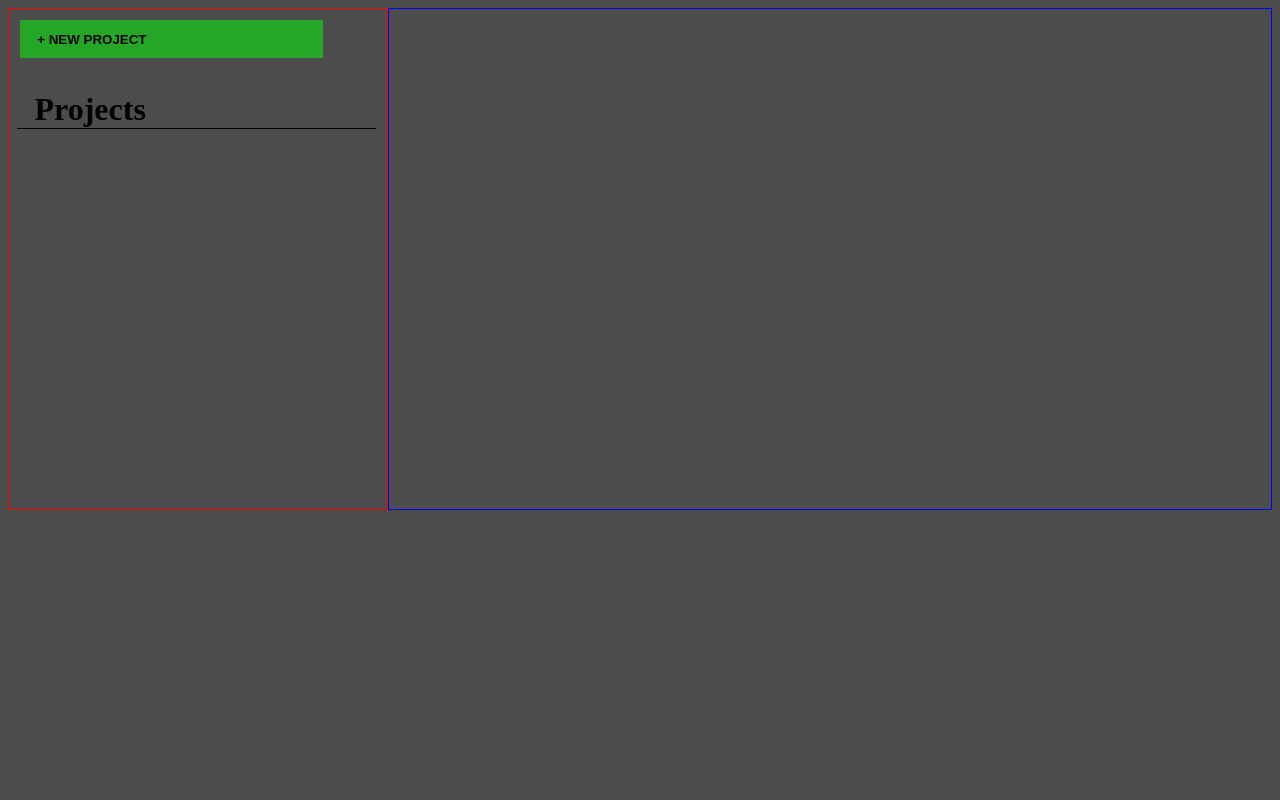
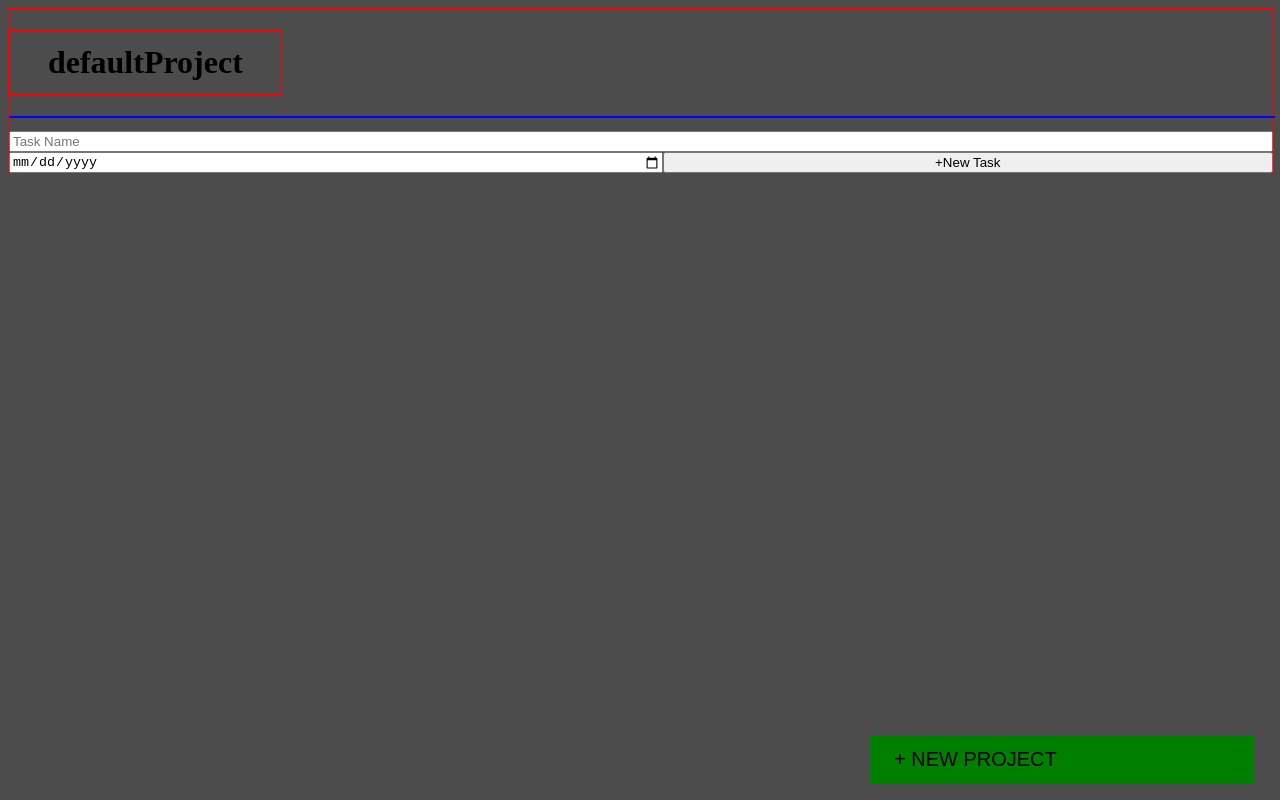
Before and after one commit to Maii0407/checklist, a website built with webpack: page dist/index.html in a window 1280 px wide. Built offline with nearby package versions, Linux system fonts and the light colour scheme.

Commit message:
i dont even remeber what im doing. i dont even know what im doing

```diff
--- a/src/DOMstuff.js
+++ b/src/DOMstuff.js
@@ -1,61 +1,102 @@
 
 const DOMstuff = (function(){
+
 //private
-    const _makeContentWrapper = function(){
-        const container = document.getElementById('container');
-        const contentWrapper = document.createElement('div');
-        contentWrapper.classList.add('mainContent-wrapper');
-        container.appendChild(contentWrapper);
+    const _makeChecklistContainer = function(){
+        const checklistContainer = document.createElement('div');
+        checklistContainer.classList.add('checklist-container');
+        document.getElementById('container').appendChild(checklistContainer);
 
-        return contentWrapper;
+        return checklistContainer;
     };
 
-    const _makeProjectSection = function(){
-        const projectSelection = document.createElement('div');
-        projectSelection.classList.add('project-section');
-        document.querySelector('.mainContent-wrapper').appendChild(projectSelection);
+    const _makeHeaderContainer = function(){
+        const headerContainer = document.createElement('div');
+        headerContainer.classList.add('header-container');
+        document.querySelector('.checklist-container').appendChild(headerContainer);
 
-        return projectSelection;
+        return headerContainer;
     };
 
-    const _makeTaskSection = function(){
-        const taskSection = document.createElement('div');
-        taskSection.classList.add('task-section');
-        document.querySelector('.mainContent-wrapper').appendChild(taskSection);
+    const _makeHeader = function(name){
+        const header = document.createElement('h1');
+        header.innerText = name;
+        document.querySelector('.header-container').appendChild(header);
 
-        return taskSection;
+        return header;
     };
 
-    const _makeProjectSectionHeader = function(){
-        const projectSectionHeader = document.createElement('h1');
-        projectSectionHeader.innerText = `Projects`;
-        document.querySelector('.project-section').appendChild(projectSectionHeader);
+    const _makeTaskContainer = function(){
+        const taskContainer = document.createElement('div');
+        taskContainer.classList.add('task-container');
+        document.querySelector('.checklist-container').appendChild(taskContainer);
 
-        return projectSectionHeader;
+        return taskContainer;
     };
 
-    const _makeCreateProjectBtn = function(){
-        const createProjectBtn = document.createElement('button');
-        createProjectBtn.classList.add('createProject-btn');
-        createProjectBtn.innerText = ` + NEW PROJECT`;
-        document.querySelector('.project-section').appendChild(createProjectBtn);
+    const _makeFormContainer = function(){
+        const formContainer = document.createElement('form');
+        formContainer.classList.add('form-container');
+        document.querySelector('.checklist-container').appendChild(formContainer);
 
-        return createProjectBtn;
+        return formContainer;
+    };
+
+    const _makeTaskInput = function(){
+        const taskInput = document.createElement('input');
+        taskInput.setAttribute('type', 'text');
+        taskInput.classList.add('task-input');
+        taskInput.placeholder = `Task Name`;
+        document.querySelector('.form-container').appendChild(taskInput);
+
+        return taskInput;
+    };
+
+    const _makeDateInput = function(){
+        const dateInput = document.createElement('input');
+        dateInput.setAttribute('type', 'date');
+        dateInput.classList.add('date-input');
+        document.querySelector('.form-container').appendChild(dateInput);
+
+        return dateInput;
+    };
+
+    const _makeFormButton = function(){
+        const formBtn = document.createElement('button');
+        formBtn.innerText = `+New Task`;
+        document.querySelector('.form-container').appendChild(formBtn);
+
+        return formBtn;
+    };
+
+    const _makeProjectBtn = function(){
+        const newProject = document.createElement('button');
+        newProject.classList.add('newProject-btn');
+        newProject.innerText = `+ NEW PROJECT`;
+        document.getElementById('container').appendChild(newProject);
+
+        return newProject;
     };
 
 //public
-    const makeSkeleton = function(){
-        _makeContentWrapper();
-        _makeProjectSection();
-        _makeTaskSection();
-        _makeCreateProjectBtn();
-        _makeProjectSectionHeader();
+    const makeProject = function(name){
+        _makeChecklistContainer();
+        _makeHeaderContainer();
+        _makeHeader(name);
+        _makeTaskContainer();
+        _makeFormContainer();
+        _makeTaskInput();
+        _makeDateInput();
+        _makeFormButton();
     };
 
+    const makeProjectBtn = function(){
+        _makeProjectBtn();
+    };
 
-
-    return{
-        makeSkeleton,
+    return {
+        makeProject,
+        makeProjectBtn,
     };
 
 })();
--- a/src/index.js
+++ b/src/index.js
@@ -2,8 +2,28 @@ import './style.css';
 import { DOMstuff } from "./DOMstuff";
 import { Project } from './project';
 
-const Checklist = (function(){
-    DOMstuff.makeSkeleton();
+const CheckList = (function(){
+    DOMstuff.makeProjectBtn();
+    Project.ProjectList;
 
-    Project.logThis();
+//private
+    const _makeProject = function(){
+        for(let obj of Project.ProjectList){
+            DOMstuff.makeProject(obj.name);
+        }
+    };
+//public
+    const makeProject = function(){
+        _makeProject();
+    };
+
+    makeProject();
+
+    document.querySelector('.newProject-btn').addEventListener('click', function(){
+        newProjectName = prompt(`What is the name of the new project?`);
+
+        const newProjectName = new Project.myProject(`${newProjectName}`);
+        Project.ProjectList.push(newProjectName);
+        makeProject();
+    })
 })();
--- a/src/project.js
+++ b/src/project.js
@@ -1,13 +1,20 @@
 
 const Project = (function(){
+    const ProjectList = [];
+
     class myProject {
         constructor(name,taskList){
             this.name = name;
-            this.taskList = [];
+            taskList= [];
         }
-    }
+    };
 
-    return{
+    const defaultProject = new myProject('defaultProject');
+    ProjectList.push(defaultProject);
+
+    return {
+        ProjectList,
+        myProject,
     };
 })();
 
--- a/src/style.css
+++ b/src/style.css
@@ -5,48 +5,67 @@ body {
 #container {
     width: 100%;
     height: 100%;
-}
-
-.mainContent-wrapper {
-    width: 100%;
-    max-height: 2000px;
-    display: flex;
-    flex-direction: row;
-}
-
-.project-section {
-    border: 1px solid red;
-    width: 30%;
-    height: 500px;
-    max-height: 2000px;
     display: flex;
     flex-direction: column;
 }
-.project-section h1 {
-    color: black;
-    border-bottom: 1px solid black;
-    width: 95%;
-    text-indent: 5%;
-    margin-left: 2%;
-}
-.createProject-btn {
-    background-color: rgba(0, 255, 0, 0.5);
-    border: none;
-    text-align: left;
-    text-indent: 2%;
-    width: 80%;
-    padding: 3%;
-    margin: 3%;
-    cursor: pointer;
-    font-weight: bold;
-}
-.createProject-btn:hover {
-    background-color: rgba(0, 255, 0, 1);
+
+.checklist-container {
+    width: 100%;
+    border: 1px solid red;
+    display: flex;
+    flex-direction: column;
 }
 
-.task-section {
+.header-container {
+    width: 100%;
+    display: flex;
+    justify-content: flex-start;
+}
+.header-container h1 {
+    border: 1px solid red;
+    padding: 1%;
+    padding-left: 3%;
+    padding-right: 3%;
+}
+
+.task-container {
     border: 1px solid blue;
-    width: 70%;
-    height: 500px;
-    max-height: 2000px;
+    width: 100%;
+    display: flex;
+    flex-direction: column;
 }
+
+.form-container {
+    width: 100%;
+    display: grid;
+    margin-top: 1%;
+}
+.task-input {
+    grid-row: 1/2;
+    grid-column: 1/3;
+}
+.date-input {
+    grid-row: 2/3;
+    grid-column: 1/2;
+}
+.form-container button {
+    grid-row: 2/3;
+    grid-column: 2/3;
+}
+
+.newProject-btn {
+    width: 30%;
+    background-color: green;
+    border: none;
+    padding: 1%;
+    text-align: left;
+    text-indent: 3%;
+    font-size: 20px;
+    cursor: pointer;
+    position: fixed;
+    bottom: 2%;
+    right: 2%;
+}
+.newProject-btn:hover {
+    background-color: rgba(0, 255, 0, 1)
+}
```
Also changed, not shown: dist/main.js.
